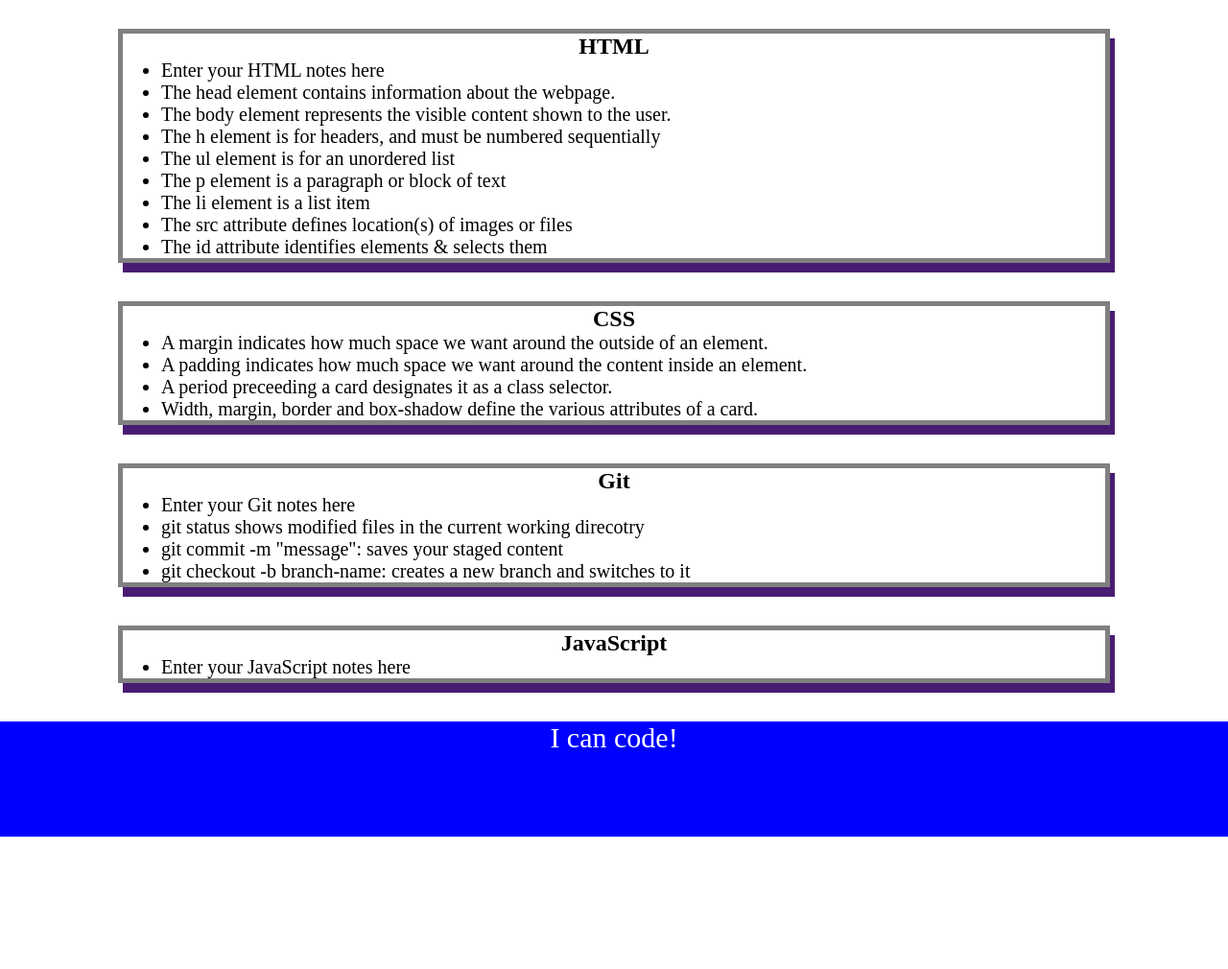
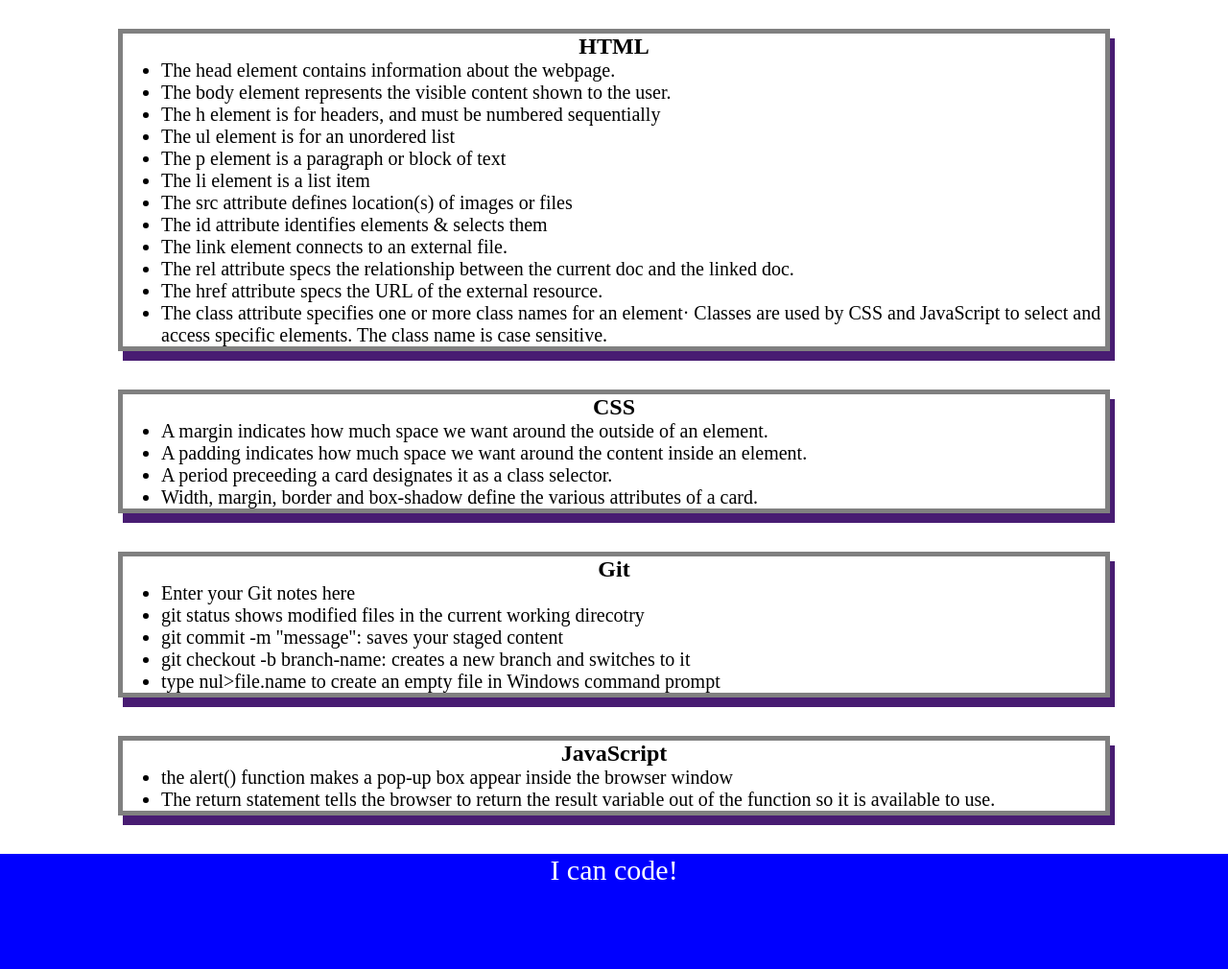
Before and after one commit to MMullen4/prework-study-guide, a plain HTML site: page index.html in a window 1280 px wide. Shown: the part 130-1140 px from the top of the page at 96% size. Before the commit the page ends 1002 px from the top, so only its background shows below. Drawn offline with Linux system fonts and the light colour scheme.

Commit message:
added a loop & array

```diff
--- /dev/null
+++ b/assets/script.js
@@ -0,0 +1,17 @@
+var topics = ["HTML", "CSS", "Git", "JavaScript"];
+for (var x = 0; x < topics.length; x++){
+    console.log(topics[ x ]);
+}
+/*
+if (topics === 'HTML') {
+    console.log("Let's study HTML!");
+} else if (topic === 'CSS') {
+    console.log("Let's study CSS!");
+} else if (topic === 'Git') {
+    console.log("Let's study Git!");
+} else if (topic === 'JavaScript') {
+    console.log("Let's study JavaScript!");
+} else {
+    console.log('Please try again!');
+}
+*/
--- a/index.html
+++ b/index.html
@@ -12,13 +12,13 @@
     <header id="top">
       <h1>Prework Study Guide</h1>
       <img src="./assets/bowtie-cat.png" alt="Profile image of cat wearing a bow tie." />
+        <h2>✨ Open the Console to See What's Happening ✨</h2>
     </header>
 
     <main>
       <section class="card" id="html-section">
         <h2>HTML</h2>
         <ul>
-          <li>Enter your HTML notes here</li>
           <li>The head element contains information about the webpage.</li>
           <li>The body element represents the visible content shown to the user.</li>
           <li>The h element is for headers, and must be numbered sequentially</li>
@@ -27,6 +27,11 @@
           <li>The li element is a list item</li>
           <li>The src attribute defines location(s) of images or files</li>
           <li>The id attribute identifies elements & selects them </li>
+          <li>The link element connects to an external file.</li>
+          <li>The rel attribute specs the relationship between the current doc and the linked doc.</li>
+          <li>The href attribute specs the URL of the external resource.</li>
+          <li>The class attribute specifies one or more class names for an element· Classes are used by CSS and JavaScript to select and access
+          specific elements. The class name is case sensitive.</li>
         </ul>
       </section>
 
@@ -47,13 +52,15 @@
           <li>git status shows modified files in the current working direcotry</li>
           <li>git commit -m "message": saves your staged content</li>
           <li>git checkout -b branch-name: creates a new branch and switches to it</li>
+          <li>type nul>file.name to create an empty file in Windows command prompt</li>
         </ul>
       </section>
 
       <section class="card" id="javascript-section">
         <h2>JavaScript</h2>
         <ul>
-          <li>Enter your JavaScript notes here</li>
+          <li>the alert() function makes a pop-up box appear inside the browser window</li>
+          <li>The return statement tells the browser to return the result variable out of the function so it is available to use.</li>
         </ul>
       </section>
     </main>
@@ -61,5 +68,6 @@
     <footer>
       <p>I can code!</p>
     </footer>
+    <script src="./assets/script.js"></script>
   </body>
 </html>
```
